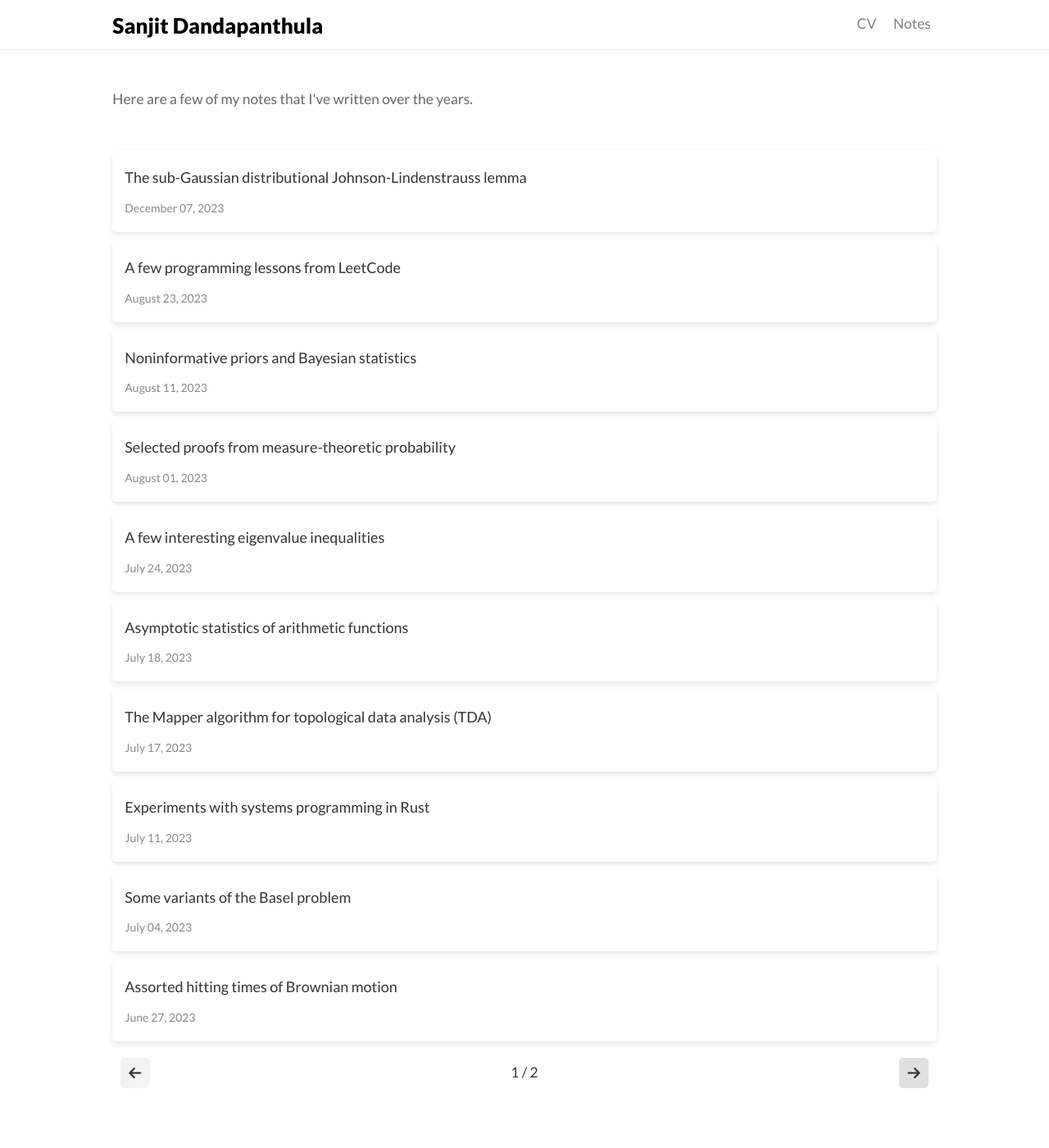
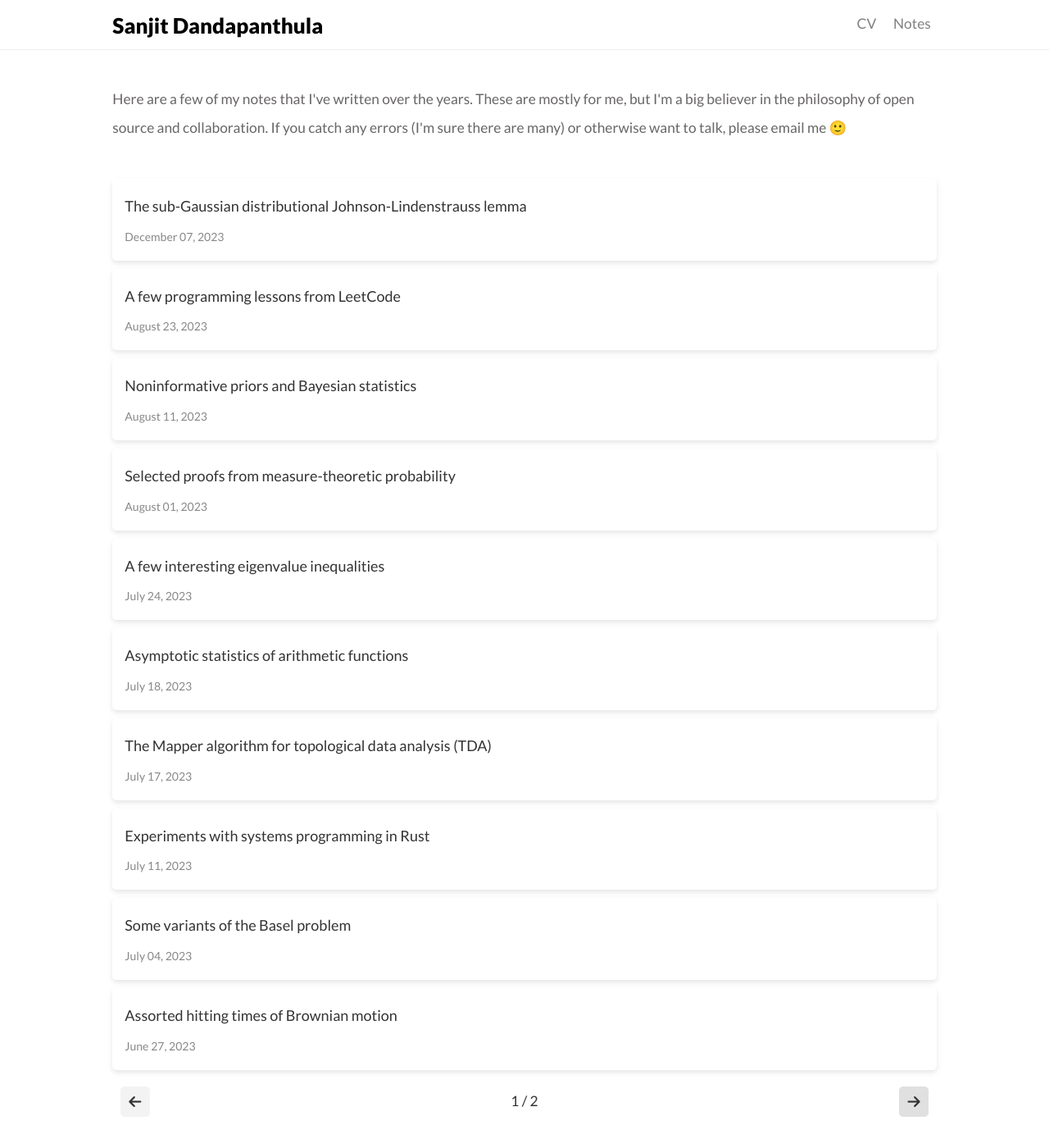
Before and after one commit to sanjitdp/sanjitdp.github.io, a Jekyll site: the page built from notes/index.html, in a window 1280 px wide and 1400 px high. Shown: the whole window at 82% size. Built offline with Jekyll 4.4.1, drawn with Linux system fonts in a browser that asks for light colours; the list of posts is cut into pages by our own code.

Commit message:
added bio to front page, plus other minor fixes - changed favicon - added new description text to notes page

```diff
--- a/_sass/_ed.scss
+++ b/_sass/_ed.scss
@@ -231,10 +231,10 @@
   margin-left: 2%;
   margin-right: 4%;
   // margin-bottom: 2%;
-  margin-top: 4%;
-  margin-bottom: 0;
+  margin-top: 9%;
+  margin-bottom: -3%;
 
-  @media (max-width: 750px) {
+  @media (max-width: 840px) {
     width: 60%;
     display: block;
     float: none;
@@ -251,7 +251,7 @@
   padding-top: 4%;
   display: block;
 
-  @media (max-width: 750px) {
+  @media (max-width: 840px) {
     display: grid;
     float: none;
     margin-left: auto;
@@ -351,13 +351,13 @@
   }
 }
 
-@media (max-width: 750px) {
+@media (max-width: 840px) {
   #normal-top-links {
     display: none;
   }
 }
 
-@media (min-width: 750px) {
+@media (min-width: 840px) {
   #responsive-top-links {
     display: none;
   }
--- a/notes/index.html
+++ b/notes/index.html
@@ -79,7 +79,9 @@
 
 <main>
     <br>
-    Here are a few of my notes that I've written over the years.<br><br>
+    Here are a few of my notes that I've written over the years. These are mostly for me, but I'm a big believer in the
+    philosophy of open source and collaboration. If you catch any errors (I'm sure there are many) or otherwise want to
+    talk, please email me 🙂<br><br>
 
     <ul class="post-list">
         <!-- This loops through the paginated posts -->
```
Also changed, not shown: index.md (+23 -6 lines), assets/favicon.ico.
